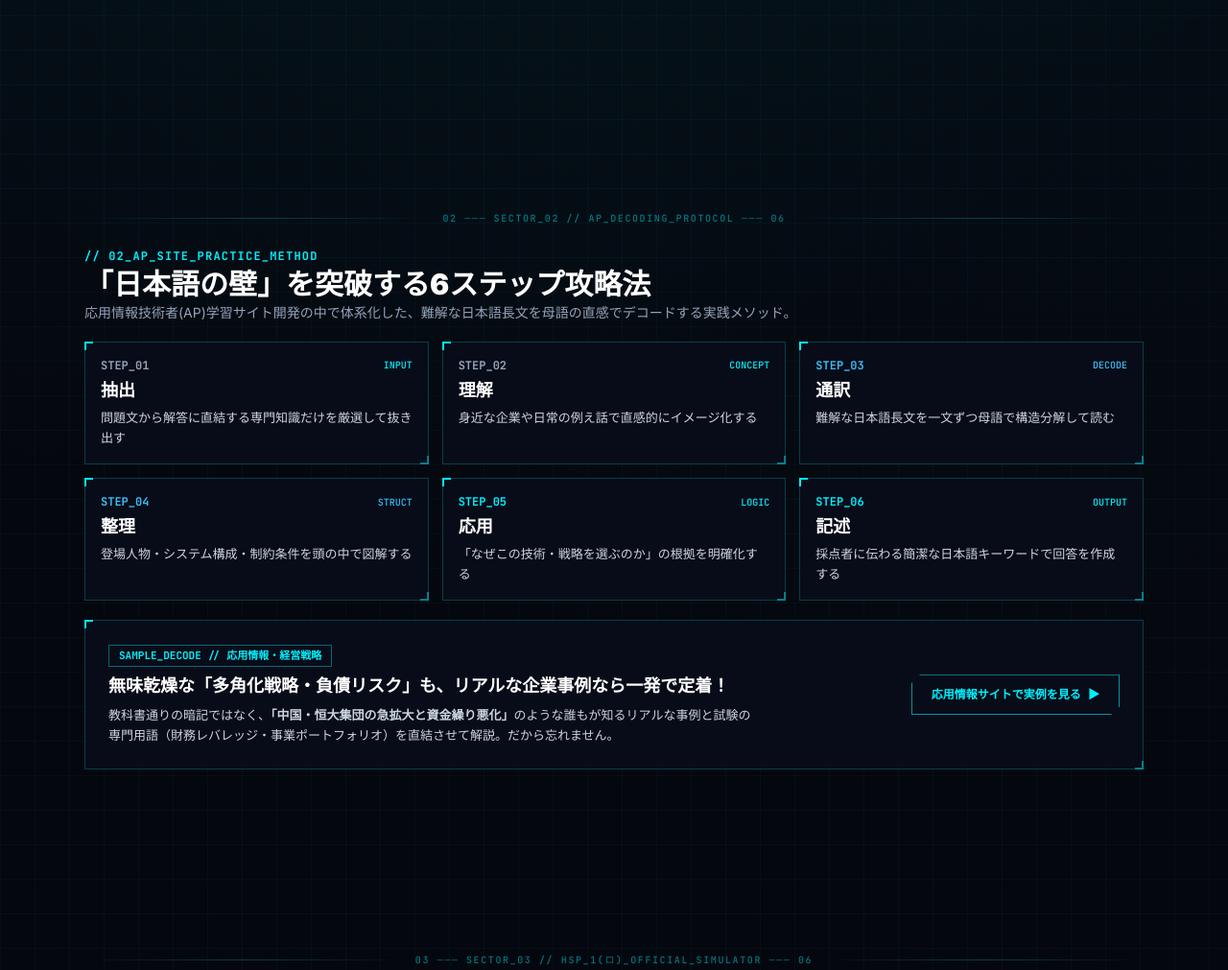
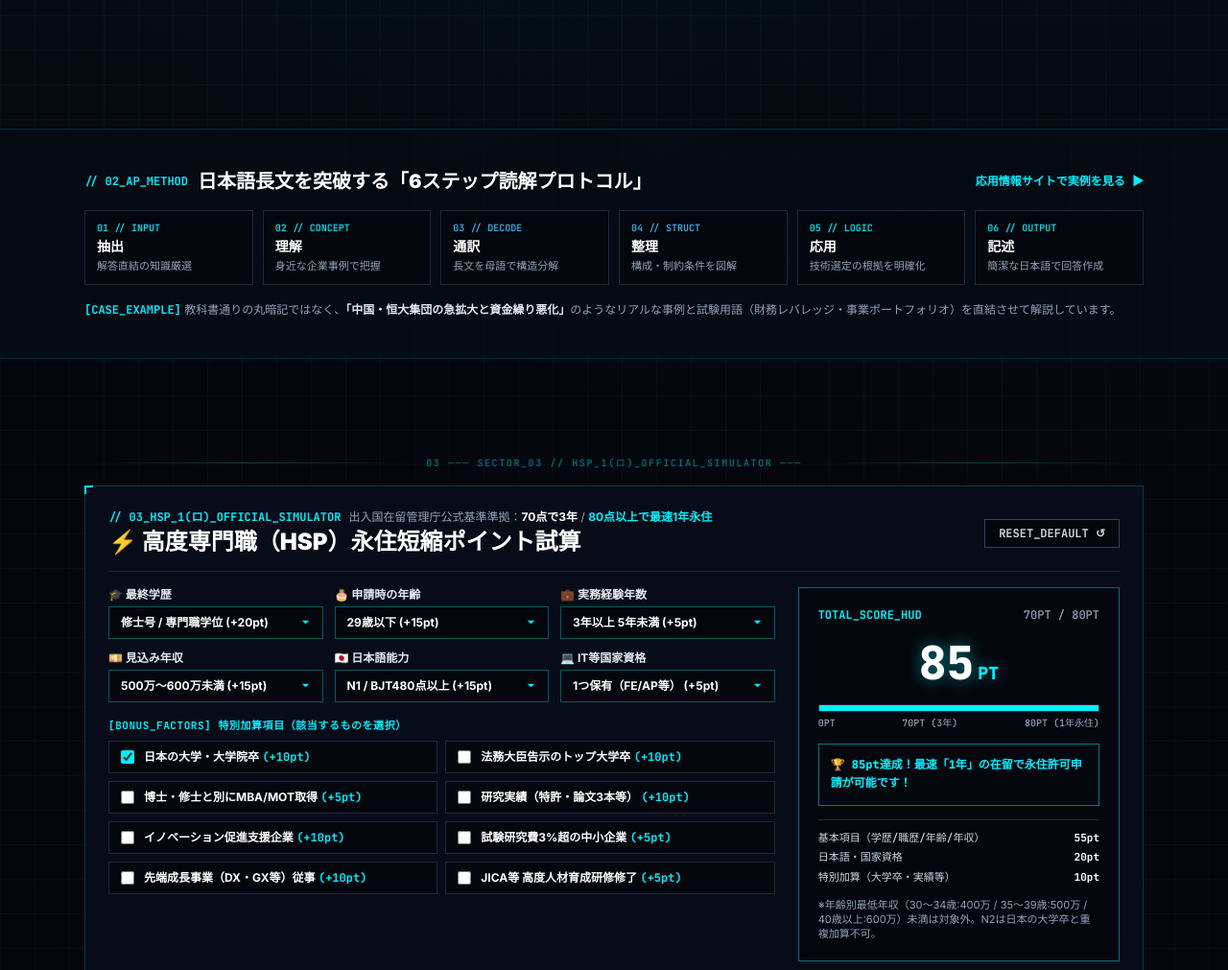
Before and after one commit to roiminami/FOUCUSLINK, a plain HTML site: page index.html in a window 1280 px wide. Shown: the part 1424-2435 px from the top of the page at 96% size. Drawn offline with nearby package versions, Linux system fonts and the light colour scheme.

Commit message:
Update index.html

```diff
--- a/index.html
+++ b/index.html
@@ -61,7 +61,6 @@
       letter-spacing: -0.02em;
     }
 
-    /* 首屏扣除全局条+局部导航，其余5屏仅扣除全局条，一屏完整呈现 */
     .hero-viewport {
       min-height: calc(100vh - 96px);
       display: flex;
@@ -81,18 +80,24 @@
       scroll-margin-top: 42px;
     }
 
-    /* 右侧 HUD 电梯导航点激活态 */
+    /* 右侧极简纯刻度条（悬停才浮现文字，绝不遮挡正文） */
     .hud-dot {
       transition: all 0.2s ease;
     }
+    .hud-dot .hud-label {
+      opacity: 0;
+      transform: translateX(6px);
+      pointer-events: none;
+      transition: all 0.18s ease;
+    }
+    .hud-dot:hover .hud-label {
+      opacity: 1;
+      transform: translateX(0);
+    }
     .hud-dot.active .hud-bar {
-      width: 22px;
+      width: 18px;
       background-color: #00f0ff;
-      box-shadow: 0 0 10px rgba(0, 240, 255, 0.75);
-    }
-    .hud-dot.active .hud-label {
-      color: #00f0ff;
-      opacity: 1;
+      box-shadow: 0 0 10px rgba(0, 240, 255, 0.85);
     }
 
     /* 赛博机甲切角按钮 */
@@ -231,35 +236,35 @@
 </head>
 <body class="antialiased selection:bg-[#00f0ff] selection:text-[#05070e]">
 
-  <!-- 右侧悬浮赛博 HUD 电梯导航刻度（00 ~ 05） -->
-  <aside aria-label="Section HUD Navigation" class="hidden xl:flex fixed right-4 top-1/2 -translate-y-1/2 z-40 flex-col items-end gap-3 font-mono-code text-[10px]">
-    <a href="#hero" data-target="hero" class="hud-dot active flex items-center gap-2 group">
-      <span class="hud-label text-slate-500 opacity-70 group-hover:text-[#00f0ff] group-hover:opacity-100">00_HOME</span>
-      <span class="hud-bar block w-3 h-[2px] bg-slate-600 group-hover:bg-[#00f0ff]"></span>
+  <!-- 右侧极简纯刻度导航（悬停才弹出文字，绝不压住正文） -->
+  <aside aria-label="Section HUD Navigation" class="hidden xl:flex fixed right-3 top-1/2 -translate-y-1/2 z-40 flex-col items-end gap-3 font-mono-code text-[10px]">
+    <a href="#hero" data-target="hero" class="hud-dot active flex items-center gap-2">
+      <span class="hud-label px-2 py-0.5 bg-[#05070e]/95 border border-[#00f0ff]/40 text-[#00f0ff]">00_HOME</span>
+      <span class="hud-bar block w-2.5 h-[2px] bg-slate-600"></span>
     </a>
-    <a href="#services" data-target="services" class="hud-dot flex items-center gap-2 group">
-      <span class="hud-label text-slate-500 opacity-70 group-hover:text-[#00f0ff] group-hover:opacity-100">01_PORTALS</span>
-      <span class="hud-bar block w-3 h-[2px] bg-slate-600 group-hover:bg-[#00f0ff]"></span>
+    <a href="#services" data-target="services" class="hud-dot flex items-center gap-2">
+      <span class="hud-label px-2 py-0.5 bg-[#05070e]/95 border border-[#00f0ff]/40 text-[#00f0ff]">01_PORTALS</span>
+      <span class="hud-bar block w-2.5 h-[2px] bg-slate-600"></span>
     </a>
-    <a href="#method" data-target="method" class="hud-dot flex items-center gap-2 group">
-      <span class="hud-label text-slate-500 opacity-70 group-hover:text-[#00f0ff] group-hover:opacity-100">02_METHOD</span>
-      <span class="hud-bar block w-3 h-[2px] bg-slate-600 group-hover:bg-[#00f0ff]"></span>
+    <a href="#method" data-target="method" class="hud-dot flex items-center gap-2">
+      <span class="hud-label px-2 py-0.5 bg-[#05070e]/95 border border-[#00f0ff]/40 text-[#00f0ff]">02_METHOD</span>
+      <span class="hud-bar block w-2.5 h-[2px] bg-slate-600"></span>
     </a>
-    <a href="#hsp" data-target="hsp" class="hud-dot flex items-center gap-2 group">
-      <span class="hud-label text-slate-500 opacity-70 group-hover:text-[#00f0ff] group-hover:opacity-100">03_HSP_CALC</span>
-      <span class="hud-bar block w-3 h-[2px] bg-slate-600 group-hover:bg-[#00f0ff]"></span>
+    <a href="#hsp" data-target="hsp" class="hud-dot flex items-center gap-2">
+      <span class="hud-label px-2 py-0.5 bg-[#05070e]/95 border border-[#00f0ff]/40 text-[#00f0ff]">03_HSP_CALC</span>
+      <span class="hud-bar block w-2.5 h-[2px] bg-slate-600"></span>
     </a>
-    <a href="#creator" data-target="creator" class="hud-dot flex items-center gap-2 group">
-      <span class="hud-label text-slate-500 opacity-70 group-hover:text-[#00f0ff] group-hover:opacity-100">04_36_CERTS</span>
-      <span class="hud-bar block w-3 h-[2px] bg-slate-600 group-hover:bg-[#00f0ff]"></span>
+    <a href="#creator" data-target="creator" class="hud-dot flex items-center gap-2">
+      <span class="hud-label px-2 py-0.5 bg-[#05070e]/95 border border-[#00f0ff]/40 text-[#00f0ff]">04_36_CERTS</span>
+      <span class="hud-bar block w-2.5 h-[2px] bg-slate-600"></span>
     </a>
-    <a href="#community" data-target="community" class="hud-dot flex items-center gap-2 group">
-      <span class="hud-label text-slate-500 opacity-70 group-hover:text-[#00f0ff] group-hover:opacity-100">05_NETWORK</span>
-      <span class="hud-bar block w-3 h-[2px] bg-slate-600 group-hover:bg-[#00f0ff]"></span>
+    <a href="#community" data-target="community" class="hud-dot flex items-center gap-2">
+      <span class="hud-label px-2 py-0.5 bg-[#05070e]/95 border border-[#00f0ff]/40 text-[#00f0ff]">05_NETWORK</span>
+      <span class="hud-bar block w-2.5 h-[2px] bg-slate-600"></span>
     </a>
   </aside>
 
-  <!-- 1. 局部导航栏（不粘性固定，释放后续5屏垂直空间） -->
+  <!-- 1. 局部导航栏 -->
   <header class="relative z-30 border-b border-[#00f0ff]/20 bg-[#05070e]/95">
     <div class="max-w-6xl mx-auto px-4 sm:px-6 h-14 flex items-center justify-between gap-4">
       <a href="#hero" class="flex items-center gap-2.5 shrink-0 group">
@@ -297,7 +302,7 @@
 
   <main>
 
-    <!-- [版面 1/6] Hero 首屏 -->
+    <!-- [版面 1] Hero 首屏 -->
     <section id="hero" class="hero-viewport">
       <div class="max-w-6xl mx-auto px-4 sm:px-6 w-full">
         <div class="grid lg:grid-cols-12 gap-8 lg:gap-10 items-center">
@@ -388,10 +393,10 @@
       </div>
     </section>
 
-    <!-- [版面 2/6] 学習ポータル -->
+    <!-- [版面 2] 学習ポータル + 轻量级 6 步攻略流程条 -->
     <section id="services" class="section-viewport">
       <div class="max-w-6xl mx-auto px-4 sm:px-6 w-full space-y-5">
-        <div class="cyber-ruler">01 ─── SECTOR_01 // ACTIVE_LEARNING_NODES ─── 06</div>
+        <div class="cyber-ruler">01 ─── SECTOR_01 // ACTIVE_LEARNING_NODES ───</div>
 
         <div class="flex flex-col sm:flex-row sm:items-end justify-between gap-3">
           <div>
@@ -502,104 +507,63 @@
       </div>
     </section>
 
-    <!-- [版面 3/6] 独创学习方法论 -->
-    <section id="method" class="section-viewport">
-      <div class="max-w-6xl mx-auto px-4 sm:px-6 w-full space-y-5">
-        <div class="cyber-ruler">02 ─── SECTOR_02 // AP_DECODING_PROTOCOL ─── 06</div>
-
-        <div>
-          <span class="font-mono-code text-xs font-bold tracking-widest text-[#00f0ff]">// 02_AP_SITE_PRACTICE_METHOD</span>
-          <h2 class="text-2xl sm:text-3xl font-black text-white mt-0.5">「日本語の壁」を突破する6ステップ攻略法</h2>
-          <p class="text-sm text-slate-400 mt-0.5">応用情報技術者(AP)学習サイト開発の中で体系化した、難解な日本語長文を母語の直感でデコードする実践メソッド。</p>
+    <!-- [轻量级横向流程条] AP 6ステップ攻略法（不占整屏，视觉退居辅助） -->
+    <section id="method" class="py-10 border-y border-[#00f0ff]/15 bg-[#070b14]/75">
+      <div class="max-w-6xl mx-auto px-4 sm:px-6 space-y-4">
+        <div class="flex flex-col md:flex-row md:items-center justify-between gap-2">
+          <div class="flex flex-wrap items-center gap-2.5">
+            <span class="font-mono-code text-xs font-bold text-[#00f0ff]">// 02_AP_METHOD</span>
+            <h2 class="text-lg sm:text-xl font-black text-white">日本語長文を突破する「6ステップ読解プロトコル」</h2>
+          </div>
+          <a href="https://ipa.minami.ac.cn/ap" target="_blank" rel="noopener" class="font-mono-code text-xs font-bold text-[#00f0ff] hover:underline whitespace-nowrap">
+            応用情報サイトで実例を見る ▶
+          </a>
         </div>
 
-        <div class="grid grid-cols-1 sm:grid-cols-2 lg:grid-cols-3 gap-3.5 items-stretch">
-          <div class="cyber-card p-4 flex flex-col justify-between h-full">
-            <div>
-              <div class="flex items-center justify-between mb-1">
-                <span class="font-mono-code text-xs text-slate-400 font-bold">STEP_01</span>
-                <span class="font-mono-code text-[10px] text-[#00f0ff]">INPUT</span>
-              </div>
-              <div class="text-lg font-black text-white mb-1">抽出</div>
-              <p class="text-[13px] text-slate-300 leading-relaxed">問題文から解答に直結する専門知識だけを厳選して抜き出す</p>
-            </div>
+        <!-- 紧凑单行流水线 -->
+        <div class="grid grid-cols-2 sm:grid-cols-3 lg:grid-cols-6 gap-2.5">
+          <div class="bg-[#05070e] border border-slate-800 px-3 py-2.5">
+            <div class="font-mono-code text-[10px] text-[#00f0ff]">01 // INPUT</div>
+            <div class="font-bold text-white text-sm mt-0.5">抽出</div>
+            <div class="text-[11px] text-slate-400 mt-0.5">解答直結の知識厳選</div>
           </div>
-
-          <div class="cyber-card p-4 flex flex-col justify-between h-full">
-            <div>
-              <div class="flex items-center justify-between mb-1">
-                <span class="font-mono-code text-xs text-slate-400 font-bold">STEP_02</span>
-                <span class="font-mono-code text-[10px] text-[#00f0ff]">CONCEPT</span>
-              </div>
-              <div class="text-lg font-black text-white mb-1">理解</div>
-              <p class="text-[13px] text-slate-300 leading-relaxed">身近な企業や日常の例え話で直感的にイメージ化する</p>
-            </div>
+          <div class="bg-[#05070e] border border-slate-800 px-3 py-2.5">
+            <div class="font-mono-code text-[10px] text-[#00f0ff]">02 // CONCEPT</div>
+            <div class="font-bold text-white text-sm mt-0.5">理解</div>
+            <div class="text-[11px] text-slate-400 mt-0.5">身近な企業事例で把握</div>
           </div>
-
-          <div class="cyber-card p-4 flex flex-col justify-between h-full">
-            <div>
-              <div class="flex items-center justify-between mb-1">
-                <span class="font-mono-code text-xs text-[#38bdf8] font-bold">STEP_03</span>
-                <span class="font-mono-code text-[10px] text-[#38bdf8]">DECODE</span>
-              </div>
-              <div class="text-lg font-black text-white mb-1">通訳</div>
-              <p class="text-[13px] text-slate-300 leading-relaxed">難解な日本語長文を一文ずつ母語で構造分解して読む</p>
-            </div>
+          <div class="bg-[#05070e] border border-slate-800 px-3 py-2.5">
+            <div class="font-mono-code text-[10px] text-[#38bdf8]">03 // DECODE</div>
+            <div class="font-bold text-white text-sm mt-0.5">通訳</div>
+            <div class="text-[11px] text-slate-400 mt-0.5">長文を母語で構造分解</div>
           </div>
-
-          <div class="cyber-card p-4 flex flex-col justify-between h-full">
-            <div>
-              <div class="flex items-center justify-between mb-1">
-                <span class="font-mono-code text-xs text-[#38bdf8] font-bold">STEP_04</span>
-                <span class="font-mono-code text-[10px] text-[#38bdf8]">STRUCT</span>
-              </div>
-              <div class="text-lg font-black text-white mb-1">整理</div>
-              <p class="text-[13px] text-slate-300 leading-relaxed">登場人物・システム構成・制約条件を頭の中で図解する</p>
-            </div>
+          <div class="bg-[#05070e] border border-slate-800 px-3 py-2.5">
+            <div class="font-mono-code text-[10px] text-[#38bdf8]">04 // STRUCT</div>
+            <div class="font-bold text-white text-sm mt-0.5">整理</div>
+            <div class="text-[11px] text-slate-400 mt-0.5">構成・制約条件を図解</div>
           </div>
-
-          <div class="cyber-card p-4 flex flex-col justify-between h-full">
-            <div>
-              <div class="flex items-center justify-between mb-1">
-                <span class="font-mono-code text-xs text-[#00f0ff] font-bold">STEP_05</span>
-                <span class="font-mono-code text-[10px] text-[#00f0ff]">LOGIC</span>
-              </div>
-              <div class="text-lg font-black text-white mb-1">応用</div>
-              <p class="text-[13px] text-slate-300 leading-relaxed">「なぜこの技術・戦略を選ぶのか」の根拠を明確化する</p>
-            </div>
+          <div class="bg-[#05070e] border border-slate-800 px-3 py-2.5">
+            <div class="font-mono-code text-[10px] text-[#00f0ff]">05 // LOGIC</div>
+            <div class="font-bold text-white text-sm mt-0.5">応用</div>
+            <div class="text-[11px] text-slate-400 mt-0.5">技術選定の根拠を明確化</div>
           </div>
-
-          <div class="cyber-card p-4 flex flex-col justify-between h-full">
-            <div>
-              <div class="flex items-center justify-between mb-1">
-                <span class="font-mono-code text-xs text-[#00f0ff] font-bold">STEP_06</span>
-                <span class="font-mono-code text-[10px] text-[#00f0ff]">OUTPUT</span>
-              </div>
-              <div class="text-lg font-black text-white mb-1">記述</div>
-              <p class="text-[13px] text-slate-300 leading-relaxed">採点者に伝わる簡潔な日本語キーワードで回答を作成する</p>
-            </div>
+          <div class="bg-[#05070e] border border-slate-800 px-3 py-2.5">
+            <div class="font-mono-code text-[10px] text-[#00f0ff]">06 // OUTPUT</div>
+            <div class="font-bold text-white text-sm mt-0.5">記述</div>
+            <div class="text-[11px] text-slate-400 mt-0.5">簡潔な日本語で回答作成</div>
           </div>
         </div>
 
-        <div class="cyber-card p-5 sm:p-6 flex flex-col md:flex-row items-start md:items-center justify-between gap-5">
-          <div class="space-y-1.5 max-w-2xl">
-            <span class="inline-block px-2.5 py-0.5 bg-[#00f0ff]/12 text-[#00f0ff] border border-[#00f0ff]/40 font-mono-code text-[11px] font-bold">SAMPLE_DECODE // 応用情報・経営戦略</span>
-            <h3 class="text-base sm:text-lg font-black text-white">無味乾燥な「多角化戦略・負債リスク」も、リアルな企業事例なら一発で定着！</h3>
-            <p class="text-[13px] text-slate-300 leading-relaxed">
-              教科書通りの暗記ではなく、<strong>「中国・恒大集団の急拡大と資金繰り悪化」</strong>のような誰もが知るリアルな事例と試験の専門用語（財務レバレッジ・事業ポートフォリオ）を直結させて解説。だから忘れません。
-            </p>
-          </div>
-          <a href="https://ipa.minami.ac.cn/ap" target="_blank" rel="noopener" class="px-5 py-3 cyber-btn bg-[#00f0ff]/12 hover:bg-[#00f0ff]/22 border border-[#00f0ff]/60 font-mono-code text-[#00f0ff] text-xs font-extrabold whitespace-nowrap shrink-0">
-            応用情報サイトで実例を見る ▶
-          </a>
-        </div>
+        <p class="text-xs text-slate-400 leading-relaxed">
+          <span class="text-[#00f0ff] font-mono-code font-bold">[CASE_EXAMPLE]</span> 教科書通りの丸暗記ではなく、<strong class="text-slate-200">「中国・恒大集団の急拡大と資金繰り悪化」</strong>のようなリアルな事例と試験用語（財務レバレッジ・事業ポートフォリオ）を直結させて解説しています。
+        </p>
       </div>
     </section>
 
-    <!-- [版面 4/6] 高度専門職（1号ロ）100% 真实法务省官方积分计算器 -->
+    <!-- [版面 3] 高度専門職（1号ロ）100% 真实法务省官方积分计算器 -->
     <section id="hsp" class="section-viewport">
       <div class="max-w-6xl mx-auto px-4 sm:px-6 w-full space-y-4">
-        <div class="cyber-ruler">03 ─── SECTOR_03 // HSP_1(ロ)_OFFICIAL_SIMULATOR ─── 06</div>
+        <div class="cyber-ruler">03 ─── SECTOR_03 // HSP_1(ロ)_OFFICIAL_SIMULATOR ───</div>
 
         <div class="cyber-card p-5 sm:p-6">
           <div class="flex flex-col md:flex-row md:items-center justify-between gap-3 pb-3.5 mb-4 border-b border-slate-800">
@@ -788,10 +752,10 @@
       </div>
     </section>
 
-    <!-- [版面 5/6] 运营者・创作者档案（36资格矩阵） -->
+    <!-- [版面 4] 运营者・创作者档案（36资格矩阵） -->
     <section id="creator" class="section-viewport">
       <div class="max-w-6xl mx-auto px-4 sm:px-6 w-full space-y-5">
-        <div class="cyber-ruler">04 ─── SECTOR_04 // CREATOR_ARCHIVE ─── 06</div>
+        <div class="cyber-ruler">04 ─── SECTOR_04 // CREATOR_ARCHIVE ───</div>
 
         <div>
           <span class="font-mono-code text-xs font-bold tracking-widest text-[#00f0ff]">// 04_CREATOR_ARCHIVE</span>
@@ -847,10 +811,10 @@
       </div>
     </section>
 
-    <!-- [版面 6/6] 学习社群入口 + 页脚 -->
+    <!-- [版面 5] 学习社群入口 + 页脚 -->
     <section id="community" class="section-viewport justify-between">
       <div class="my-auto max-w-5xl mx-auto px-4 sm:px-6 w-full space-y-6">
-        <div class="cyber-ruler">05 ─── SECTOR_05 // PEER_LEARNING_NETWORK ─── 06</div>
+        <div class="cyber-ruler">05 ─── SECTOR_05 // PEER_LEARNING_NETWORK ───</div>
 
         <div class="cyber-card p-7 sm:p-10 flex flex-col md:flex-row items-center justify-between gap-6">
           <div class="space-y-2.5">
```
